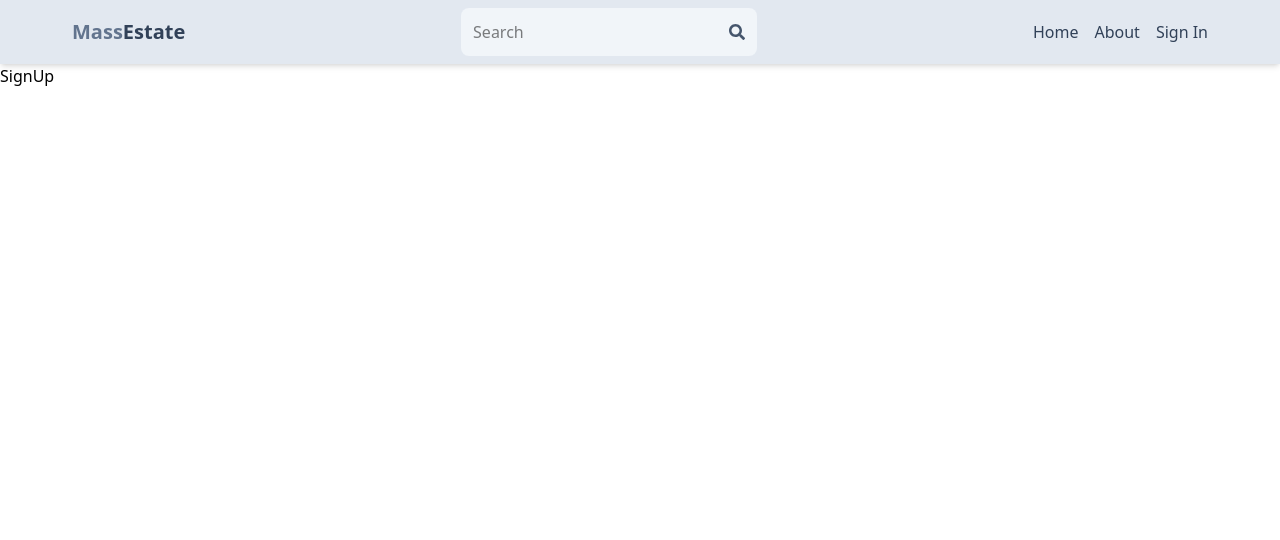
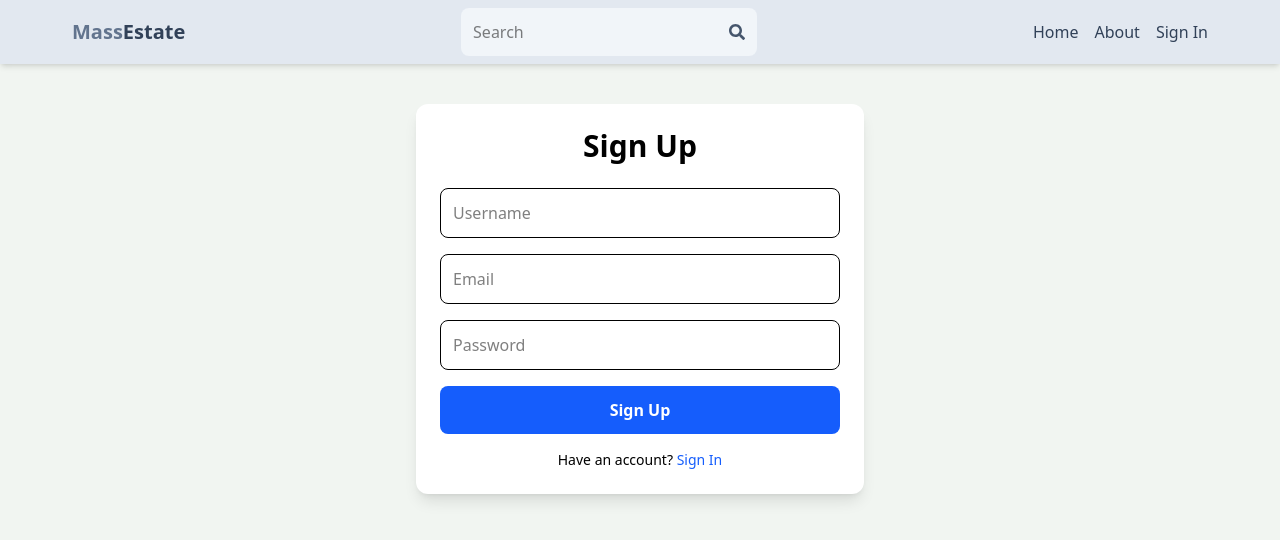
Before and after one commit to MASIL6805/Mern-Estate, a React (Vite) app in the folder client/: page /sign-up in a window 1280 px wide. Shown: the top 540 px of the page. Built offline with nearby package versions, Linux system fonts and the light colour scheme.

Commit message:
complete signup page UI

```diff
--- a/client/src/index.css
+++ b/client/src/index.css
@@ -1,4 +1,8 @@
 @import "tailwindcss";
+
+body{
+  background-color: rgb(241, 245, 241);
+}
 /* :root {
   font-family: system-ui, Avenir, Helvetica, Arial, sans-serif;
   line-height: 1.5;
--- a/client/src/pages/SignUp.jsx
+++ b/client/src/pages/SignUp.jsx
@@ -1,7 +1,47 @@
 import React from 'react'
+import { Link } from 'react-router-dom'
 
 export default function SignUp() {
   return (
-    <div>SignUp</div>
+    <div className="max-w-md mx-auto mt-10 p-6 bg-white shadow-lg rounded-xl">
+      <h1 className="text-3xl font-semibold text-center mb-6">Sign Up</h1>
+
+      <form className="flex flex-col gap-4">
+
+        <input
+          type="text"
+          placeholder="Username"
+          className="border p-3 rounded-lg focus:outline-none focus:ring-2 focus:ring-blue-500"
+          id="username"
+        />
+
+        <input
+          type="email"
+          placeholder="Email"
+          className="border p-3 rounded-lg focus:outline-none focus:ring-2 focus:ring-blue-500"
+          id="email"
+        />
+
+        <input
+          type="password"
+          placeholder="Password"
+          className="border p-3 rounded-lg focus:outline-none focus:ring-2 focus:ring-blue-500"
+          id="password"
+        />
+
+        <button className="bg-blue-600 text-white p-3 rounded-lg font-semibold hover:bg-blue-700 transition">
+          Sign Up
+        </button>
+      </form>
+
+      <div className="mt-4 text-center">
+        <p className="text-sm">
+          Have an account?{" "}
+          <Link to="/sign-in" className="text-blue-600 font-medium hover:underline">
+            Sign In
+          </Link>
+        </p>
+      </div>
+    </div>
   )
 }
```
